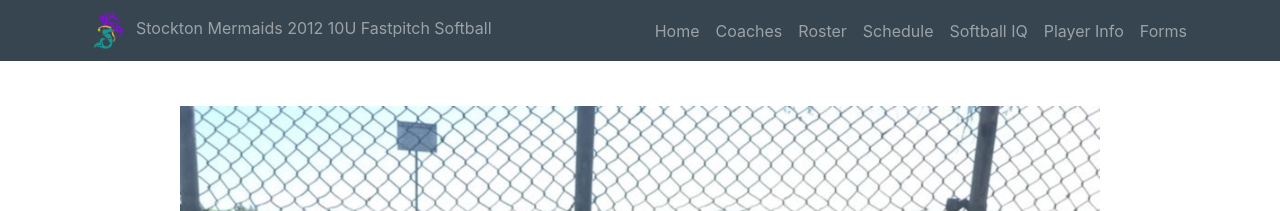
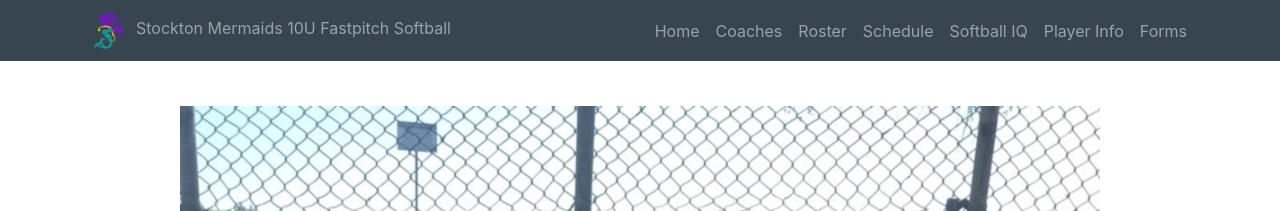
Before and after one commit to stocktonmermaids/stocktonmermaids.github.io, a Jekyll site: the page built from index.html, in a window 1280 px wide. Shown: the top 211 px of the page. Built offline with Jekyll 4.4.1, drawn with Linux system fonts in a browser that asks for light colours; nearby versions of some CDN libraries.

Commit message:
MBH: all the updates

```diff
--- a/_includes/nav.html
+++ b/_includes/nav.html
@@ -8,7 +8,7 @@
             <ul class="navbar-nav">
                 <img src="http://stocktonmermaids.com/media/images/logo.png" style="height:45px; max-width:45px"/>
                 <li class="nav-item">
-                    <a class="nav-link" href="/">Stockton Mermaids 2012 10U Fastpitch Softball</a>
+                    <a class="nav-link" href="/">Stockton Mermaids 10U Fastpitch Softball</a>
                 </li>
             </ul>
             <ul class="navbar-nav ml-auto">
```
